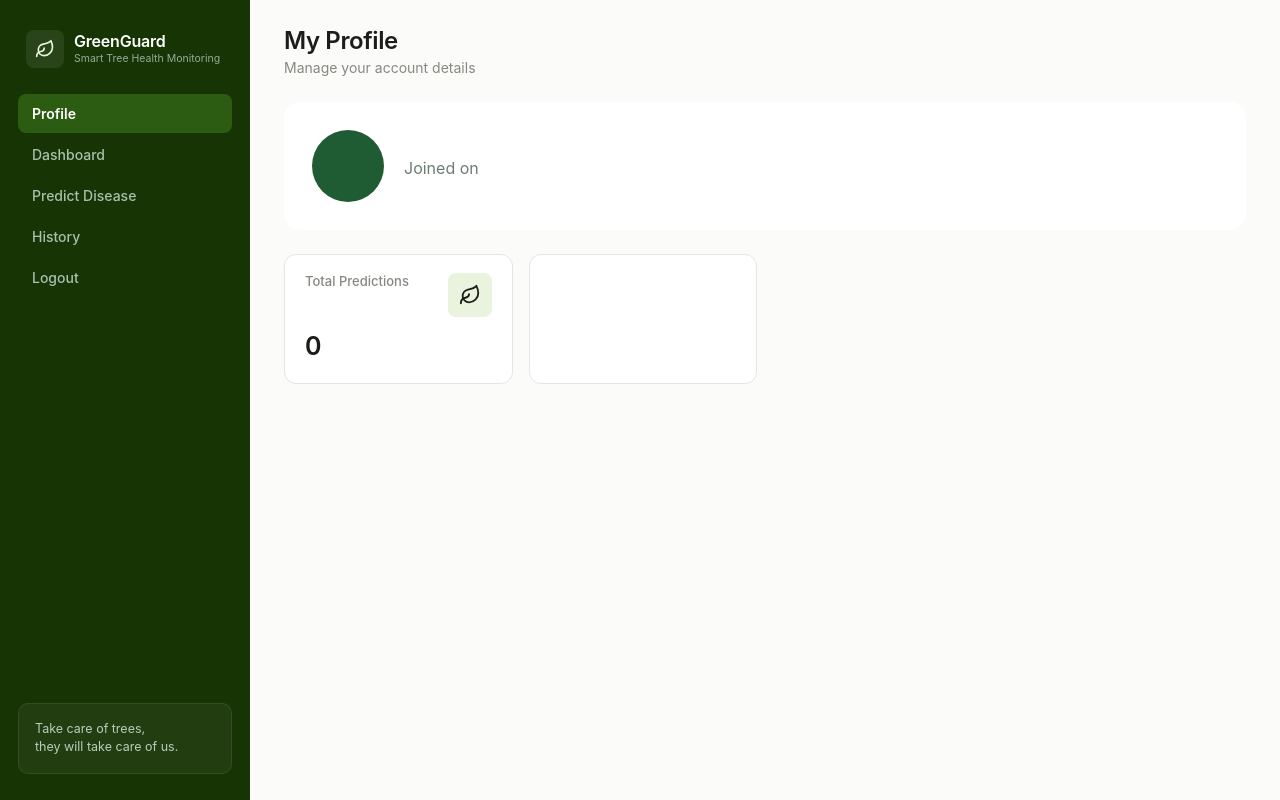
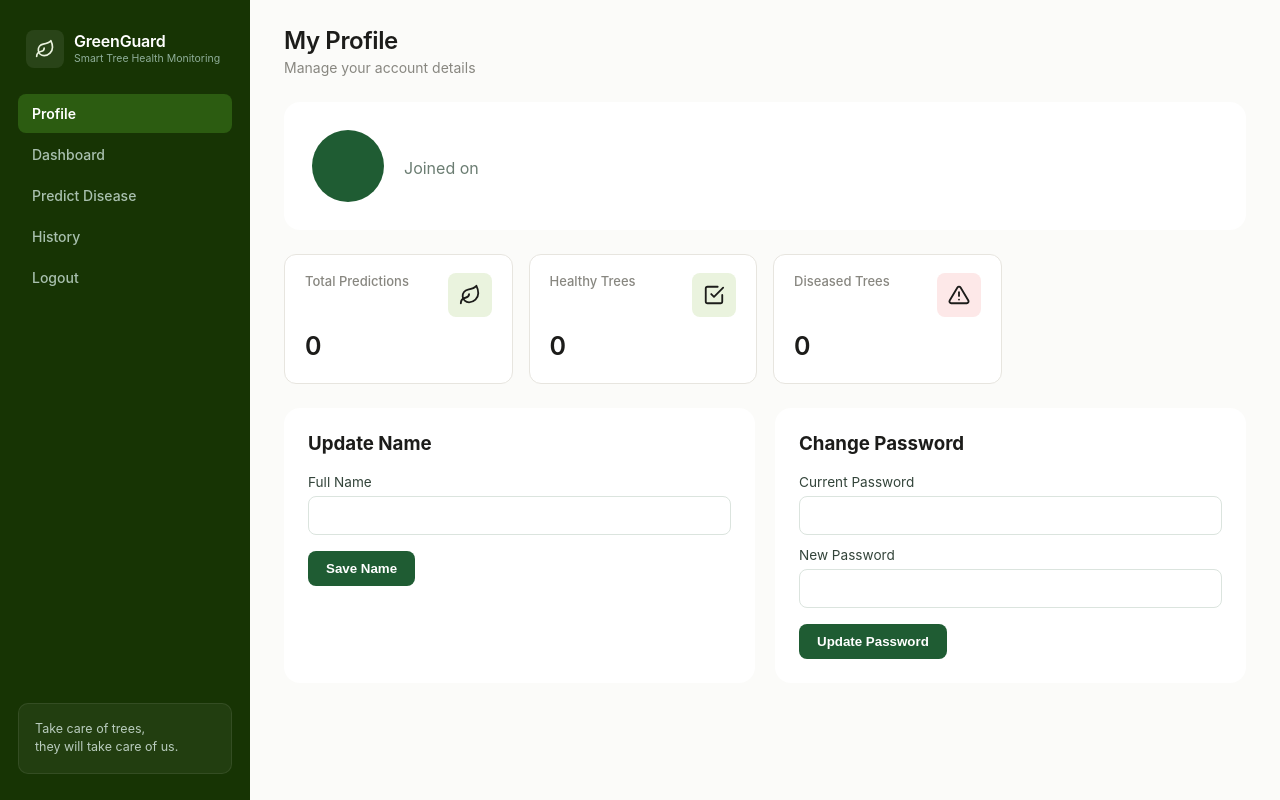
Before and after one commit to khushbugupta-hub/greenguard, a Flask app: template templates/profile.html in a window 1280 px wide. Run offline with Flask 3, Linux system fonts and the light colour scheme; the template is opened without the code that fills it, so the values that code supplies are empty; some libraries are stand-ins or nearby versions.

Commit message:
fix profile stat cards

```diff
--- a/templates/profile.html
+++ b/templates/profile.html
@@ -96,3 +96,49 @@
         <p class="stat-value">{{ total_predictions|default(0) }}</p>
       </div>
       <div class="stat-card">
+        <div class="stat-top">
+          <span class="stat-label">Healthy Trees</span>
+          <div class="stat-icon icon-green">
+            <svg viewBox="0 0 24 24" fill="none" stroke="currentColor" stroke-width="2" stroke-linecap="round" stroke-linejoin="round"><path d="M9 11l3 3L22 4"/><path d="M21 12v7a2 2 0 0 1-2 2H5a2 2 0 0 1-2-2V5a2 2 0 0 1 2-2h11"/></svg>
+          </div>
+        </div>
+        <p class="stat-value">{{ healthy_count|default(0) }}</p>
+      </div>
+      <div class="stat-card">
+        <div class="stat-top">
+          <span class="stat-label">Diseased Trees</span>
+          <div class="stat-icon icon-red">
+            <svg viewBox="0 0 24 24" fill="none" stroke="currentColor" stroke-width="2" stroke-linecap="round" stroke-linejoin="round"><path d="M10.29 3.86 1.82 18a2 2 0 0 0 1.71 3h16.94a2 2 0 0 0 1.71-3L13.71 3.86a2 2 0 0 0-3.42 0Z"/><line x1="12" y1="9" x2="12" y2="13"/><line x1="12" y1="17" x2="12.01" y2="17"/></svg>
+          </div>
+        </div>
+        <p class="stat-value">{{ diseased_count|default(0) }}</p>
+      </div>
+    </div>
+
+    <div class="profile-forms">
+      <div class="form-card">
+        <h3>Update Name</h3>
+        <form method="POST" action="/profile">
+          <input type="hidden" name="action" value="update_name">
+          <label>Full Name</label>
+          <input type="text" name="name" value="{{ user_name }}" required>
+          <button type="submit">Save Name</button>
+        </form>
+      </div>
+
+      <div class="form-card">
+        <h3>Change Password</h3>
+        <form method="POST" action="/profile">
+          <input type="hidden" name="action" value="change_password">
+          <label>Current Password</label>
+          <input type="password" name="current_password" required>
+          <label>New Password</label>
+          <input type="password" name="new_password" required minlength="6">
+          <button type="submit">Update Password</button>
+        </form>
+      </div>
+    </div>
+  </main>
+</div>
+</body>
+</html>
```
